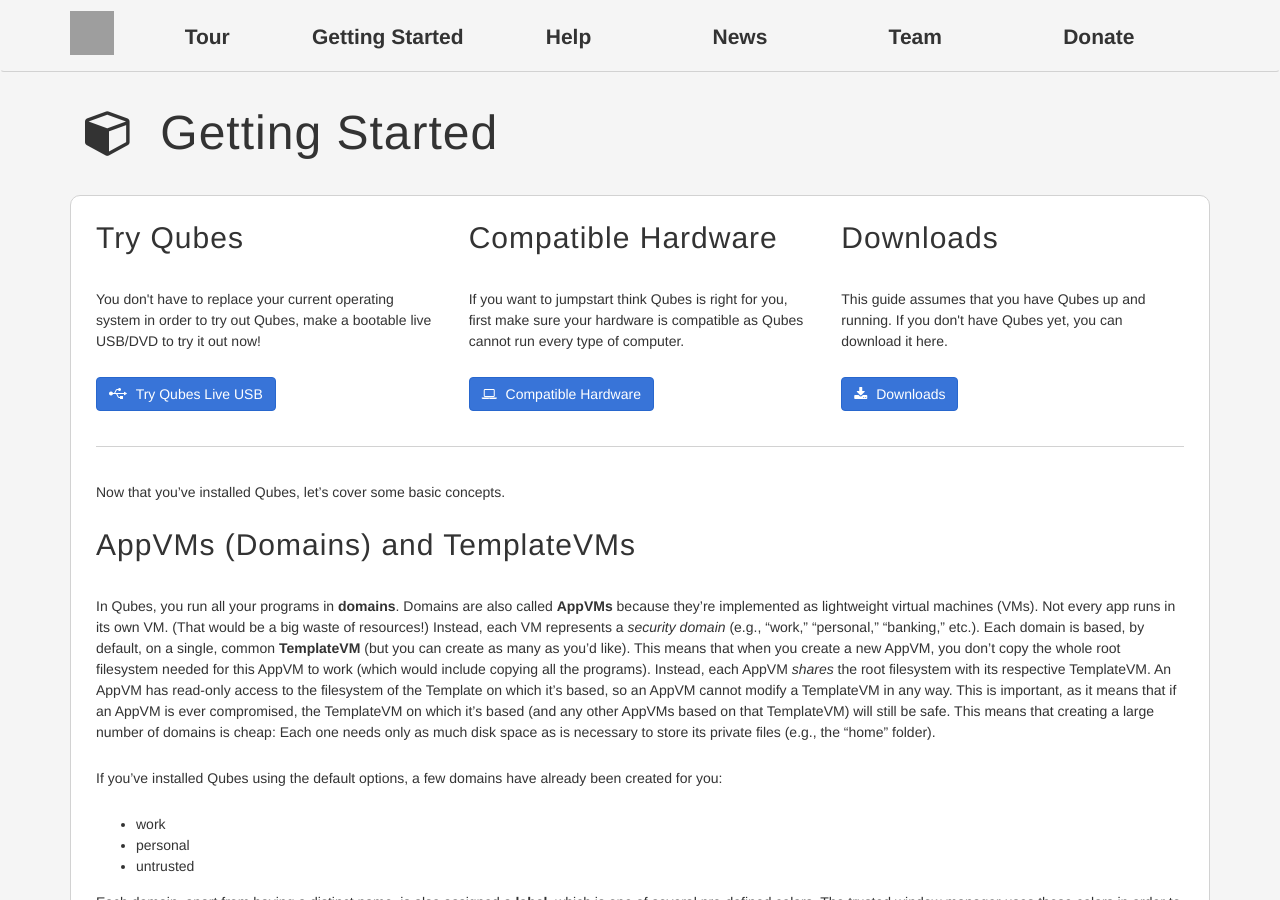
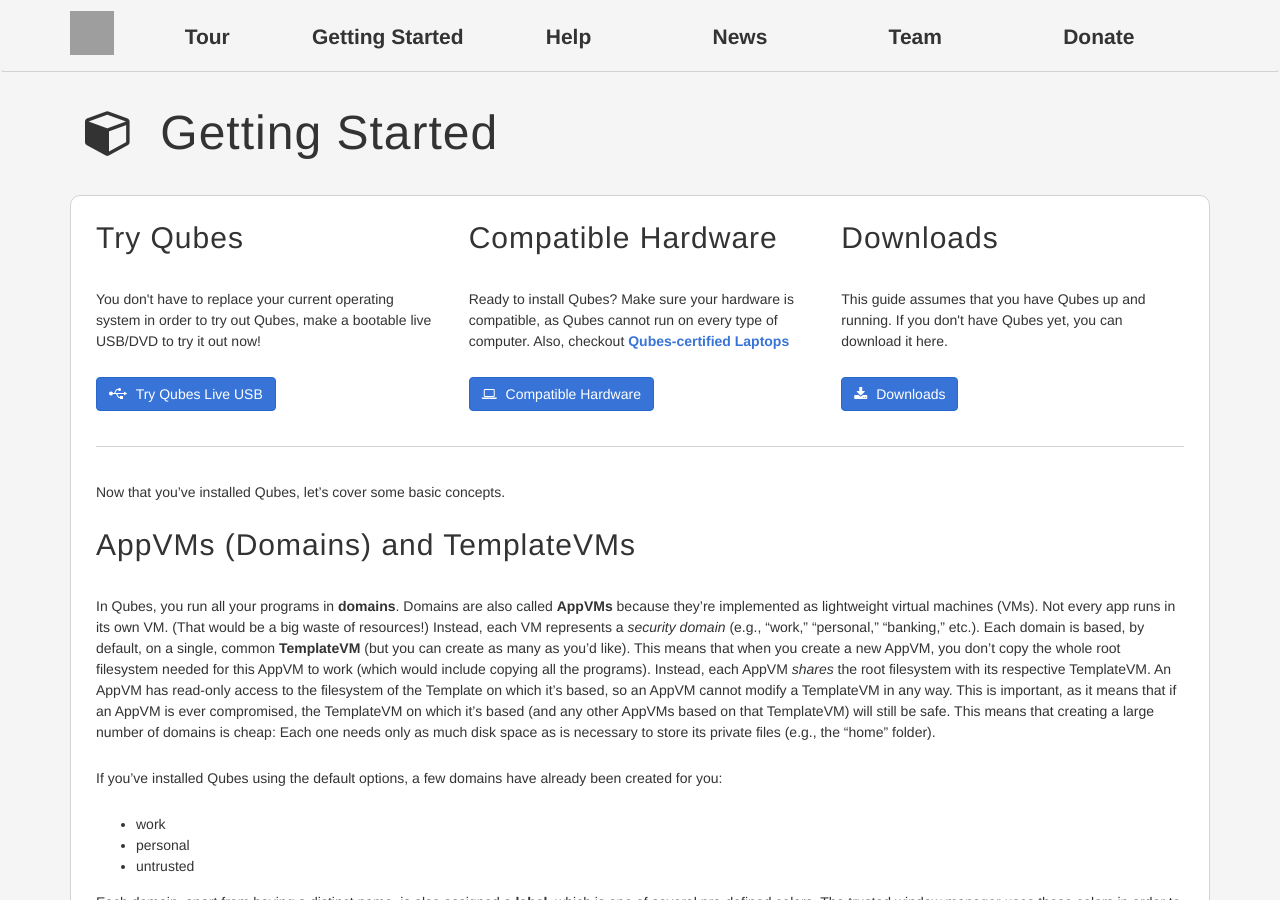
Before and after one commit to QubesOS/qubesos.github.io, a Jekyll site: the page built from pages/getting-started.md, in a window 1280 px wide and 900 px high. Built offline with Jekyll 4.4.1, drawn with Linux system fonts in a browser that asks for light colours; some web fonts are replaced; grey boxes are pictures that could not be loaded.

Commit message:
added a few links for Qubes-certified Laptops fixed responsive grid on homepage

```diff
--- a/_data/architecture.yml
+++ b/_data/architecture.yml
@@ -19,6 +19,9 @@
   - title: Downloads
     url: /downloads/
     icon: fa-download
+  - title: Certified Laptops
+    url: /doc/certified-laptops/
+    icon: fa-laptop
   - title: Compatible Hardware
     url: /compatible-hardware/
     icon: fa-laptop
--- a/_includes/footer.html
+++ b/_includes/footer.html
@@ -1,10 +1,10 @@
 <footer>
   <div class="white-box more-bottom">
   <div class="row footer-search">
-    <div class="col-lg-3 text-center">
+    <div class="col-lg-3 col-md-3 text-center">
       <h4 class="remove-bottom"><i class="fa fa-search"></i> Search Qubes-OS.org</h4>
     </div>
-    <div class="col-lg-9 text-left">
+    <div class="col-lg-9 col-md-9 text-left">
       <form action="https://duckduckgo.com/" method="get">
         <div class="input-group">
           <input type="hidden" name="sites" value="https://www.qubes-os.org">
@@ -19,7 +19,7 @@
   </div>
   <div class="row footer-nav">
     {% for section in site.data.architecture %}
-    <div class="col-lg-2">
+    <div class="col-lg-2 col-md-2">
       <h5 class="text-left add-bottom">{{section.title}} {% if section.title == "Donate" %}<i class="fa fa-heart"></i>{% endif %}</h5>
       <ul class="list-unstyled">
         {% for sub in section.sub-pages %}
--- a/pages/getting-started.md
+++ b/pages/getting-started.md
@@ -19,7 +19,7 @@ redirect_from:
   </div>
   <div class="col-lg-4">
     <h2>Compatible Hardware</h2>
-    <p>If you want to jumpstart think Qubes is right for you, first make sure your hardware is compatible as Qubes cannot run every type of computer.</p>
+    <p>Ready to install Qubes? Make sure your hardware is compatible, as Qubes cannot run on every type of computer. Also, checkout <a href="/doc/certified-laptops/">Qubes-certified Laptops</a></p>
     <a href="/compatible-hardware/" class="btn btn-primary">
       <i class="fa fa-laptop"></i> Compatible Hardware
     </a>
```
Also changed, not shown: pages/home.html (+34 -27 lines).
